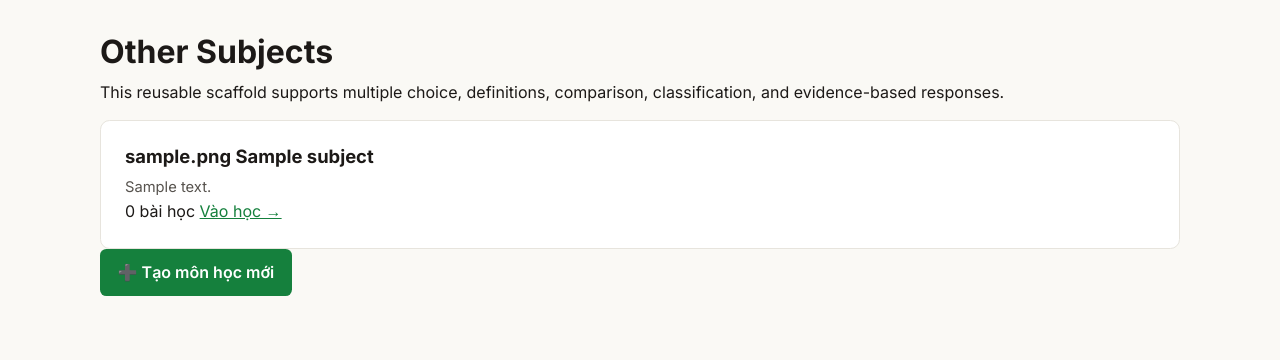
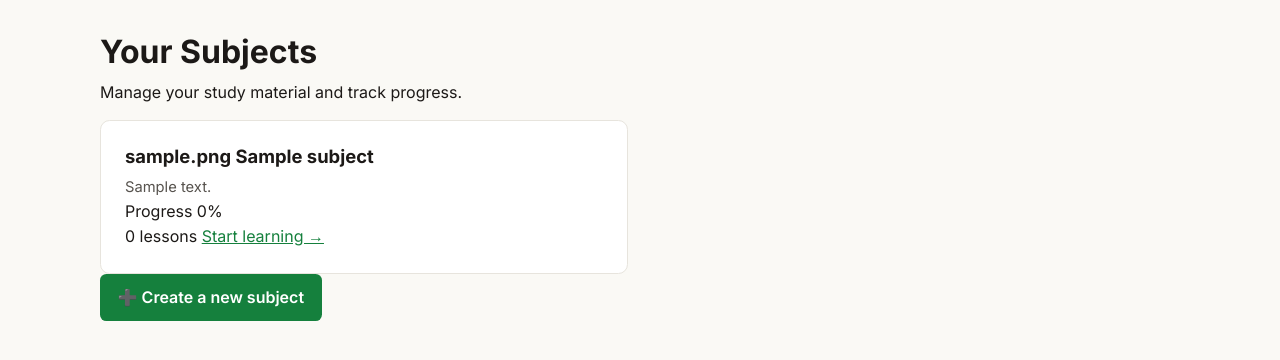
Before and after one commit to ai-thinking-team/AI-thinking, a Django app: page /other-subjects/ in a window 1280 px wide. Shown: the part 66-426 px from the top of the page. Run offline with Django 5.2, Linux system fonts and the light colour scheme; tables that the repository leaves empty hold one stand-in row (values such as "Sample post"); parts of the project's set-up code (start-up, migrations or seed data) failed here and were passed over.

Commit message:
Done subject and lesson list

```diff
--- a/apps/other_quiz/models.py
+++ b/apps/other_quiz/models.py
@@ -8,6 +8,16 @@
 
     def __str__(self):
         return self.title
+
+    @property
+    def progress_percent(self) -> int:
+        """Calculates total progress percentage for all lessons in this subject."""
+        lessons = self.lessons.all()
+        total_questions = sum(l.questions.count() for l in lessons)
+        if total_questions == 0:
+            return 0
+        correct_questions = sum(l.questions.filter(is_correct=True).count() for l in lessons)
+        return round((correct_questions / total_questions) * 100)
 
 class Lesson(models.Model):
     id = models.CharField(max_length=50, primary_key=True, unique=True)
--- a/apps/other_quiz/templates/other_quiz/home.html
+++ b/apps/other_quiz/templates/other_quiz/home.html
@@ -7,82 +7,109 @@
 {% endblock %}
 
 {% block content %}
+<style>
+  .custom-subject-grid {
+    display: grid !important;
+    grid-template-columns: repeat(2, minmax(0, 1fr)) !important;
+    gap: 1.5rem !important;
+  }
+  @media (max-width: 768px) {
+    .custom-subject-grid {
+      grid-template-columns: minmax(0, 1fr) !important;
+    }
+  }
+</style>
+
 <div class="mb-6">
-  <h1>Other Subjects</h1>
-  <p>This reusable scaffold supports multiple choice, definitions, comparison, classification, and evidence-based responses.</p>
+  <h1 class="text-2xl font-bold">Your Subjects</h1>
+  <p class="text-gray-600">Manage your study material and track progress.</p>
 </div>
 
-<!-- 1. Grid danh sách môn học -->
-<div class="subject-grid mb-8">
+<!-- Lưới danh sách môn học (2 cột) -->
+<div class="custom-subject-grid mb-6">
   {% for subject in subjects %}
-    <article class="panel">
-      <h2>{{ subject.icon|default:"📖" }} {{ subject.title }}</h2>
-      <p>{{ subject.description }}</p>
-      <div class="mt-4 flex justify-between items-center">
-        <span class="text-sm text-gray-500">
-          {% if subject.lessons.count != None %}
-            {{ subject.lessons.count }}
-          {% else %}
-            {{ subject.lessons|length }}
-          {% endif %} bài học
-        </span>
-        <a href="{% url 'other_quiz:subject_detail' subject.id %}" class="font-semibold text-indigo-600 hover:underline">
-          Vào học &rarr;
-        </a>
+    <article class="panel flex flex-col justify-between h-full !mb-0">
+      <div>
+        <h2 class="flex items-center space-x-2 text-xl font-bold mb-2">
+          <span class="text-2xl">{{ subject.icon|default:"📖" }}</span>
+          <span>{{ subject.title }}</span>
+        </h2>
+        <p class="text-gray-600 text-sm mb-4">{{ subject.description }}</p>
+      </div>
+
+      <div class="mt-auto">
+        <!-- Thanh tiến độ -->
+        <div class="mb-3">
+          <div class="flex justify-between text-xs text-gray-500 mb-1">
+            <span>Progress</span>
+            <span class="font-bold text-indigo-600">{{ subject.progress_percent }}%</span>
+          </div>
+          <div class="w-full bg-gray-200 rounded-full h-2">
+            <div class="w-full bg-gray-200 rounded-full h-2"><div class="bg-indigo-600 h-2 rounded-full transition-all duration-300" style="--p: {{ subject.progress_percent }}%; width: var(--p);"></div>
+          </div>
+        </div>
+
+        <div class="flex justify-between items-center border-t pt-3">
+          <span class="text-sm text-gray-500">{{ subject.lessons.count }} lessons</span>
+          <a href="{% url 'other_quiz:subject_detail' subject.id %}" class="font-semibold text-indigo-600 hover:underline">
+            Start learning &rarr;
+          </a>
+        </div>
       </div>
     </article>
   {% empty %}
-    <article class="panel">
-      <h2>Reliable evaluation</h2>
-      <p>Open responses are not evaluated without a reference answer or explicit rubric.</p>
-    </article>
-    <article class="panel">
-      <h2>Transfer</h2>
-      <p>Apply the same concept to a different case, source, or scenario without AI help.</p>
-    </article>
+    <div class="col-span-full panel text-center text-gray-500">No subject available.</div>
   {% endfor %}
 </div>
 
-<!-- Khu vực Nút bấm & Form tạo môn học ở dưới cùng -->
-<div class="mt-8 border-t pt-6">
-  <!-- Nút bấm ẩn/hiện form -->
-  <div class="flex justify-center mb-4">
-    <button onclick="const form = document.getElementById('createSubjectForm'); form.style.display = (form.style.display === 'none') ? 'block' : 'none';" class="btn btn-primary">
-      ➕ Tạo môn học mới
+<!-- Khối tạo môn học tách biệt hoàn toàn ở dưới, có đường line và khoảng cách lớn (mt-16) -->
+<div class="mt-16 pt-8 border-t border-gray-200 clear-both">
+  <div class="flex justify-center mb-6">
+    <button onclick="document.getElementById('createSubjectForm').style.display = 'block';" class="btn btn-primary shadow-sm">
+      ➕ Create a new subject
     </button>
   </div>
 
-  <!-- Form điền thông tin (mặc định ẩn bằng style="display: none;") -->
-  <div id="createSubjectForm" style="display: none;" class="max-w-xl mx-auto panel">
-    <h2 class="text-xl font-bold mb-4">Nhập thông tin môn học</h2>
+  <div id="createSubjectForm" style="display: none;" class="max-w-xl mx-auto panel shadow-md">
+    <h2 class="text-xl font-bold mb-4">Enter subject information</h2>
 
     <form method="POST" action="{% url 'other_quiz:create_subject' %}" class="space-y-4">
       {% csrf_token %}
+
       <div>
-        <label class="block text-sm font-medium text-gray-700 mb-1">Mã môn học (ID):</label>
-        <input type="text" name="id" required placeholder="ví dụ: sub_kinh_te" class="w-full p-2.5 border rounded-lg text-sm">
+        <label class="block text-sm font-medium text-gray-700 mb-1">Subject name:</label>
+        <input type="text" name="title" required placeholder="Name..." class="w-full p-2.5 border rounded-lg text-sm">
       </div>
 
       <div>
-        <label class="block text-sm font-medium text-gray-700 mb-1">Tên môn học:</label>
-        <input type="text" name="title" required placeholder="Tên môn..." class="w-full p-2.5 border rounded-lg text-sm">
-      </div>
-
-      <div>
-        <label class="block text-sm font-medium text-gray-700 mb-1">Biểu tượng (Emoji):</label>
+        <label class="block text-sm font-medium text-gray-700 mb-1">Emoji:</label>
         <input type="text" name="icon" placeholder="📖" value="📖" class="w-full p-2.5 border rounded-lg text-sm">
       </div>
 
       <div>
-        <label class="block text-sm font-medium text-gray-700 mb-1">Mô tả:</label>
-        <textarea name="description" rows="3" placeholder="Mô tả ngắn..." class="w-full p-2.5 border rounded-lg text-sm"></textarea>
+        <label class="block text-sm font-medium text-gray-700 mb-1">Description:</label>
+        <textarea name="description" rows="3" placeholder="Short discription..." class="w-full p-2.5 border rounded-lg text-sm"></textarea>
       </div>
 
       <div class="flex justify-end space-x-3 pt-2">
-        <button type="button" onclick="document.getElementById('createSubjectForm').style.display = 'none';" class="px-4 py-2 text-sm text-gray-600 hover:underline">Hủy</button>
-        <button type="submit" class="btn btn-primary text-sm">Tạo môn học</button>
+        <button type="button" onclick="document.getElementById('createSubjectForm').style.display = 'none';" class="px-4 py-2 text-sm text-gray-600 hover:underline">Cancel</button>
+        <button type="submit" class="btn btn-primary text-sm">Create</button>
       </div>
     </form>
   </div>
 </div>
+
+<script>
+  document.addEventListener("DOMContentLoaded", function() {
+    const backBtn = document.querySelector(".navbar-back-btn");
+    if (backBtn) {
+      backBtn.removeAttribute("onclick");
+      backBtn.addEventListener("click", function(e) {
+        e.preventDefault();
+        window.location.href = "{% url 'core:home' %}";
+      });
+    }
+  });
+</script>
+
 {% endblock %}
--- a/apps/other_quiz/views.py
+++ b/apps/other_quiz/views.py
@@ -6,6 +6,7 @@
     generate_and_save_lesson
 )
 from django.contrib import messages
+import uuid
 
 def home(request):
     subjects = Subject.objects.all()
@@ -13,12 +14,12 @@
 
 def create_subject(request):
     if request.method == "POST":
-        sub_id = request.POST.get("id")
         title = request.POST.get("title")
         icon = request.POST.get("icon") or "📖"
         description = request.POST.get("description")
 
-        if sub_id and title:
+        if title:
+            sub_id = f"sub_{uuid.uuid4().hex[:8]}"  # Auto-generate unique ID
             Subject.objects.create(
                 id=sub_id,
                 title=title,
```
Also changed, not shown: apps/other_quiz/templates/other_quiz/subject_detail.html (+42 -57 lines).
